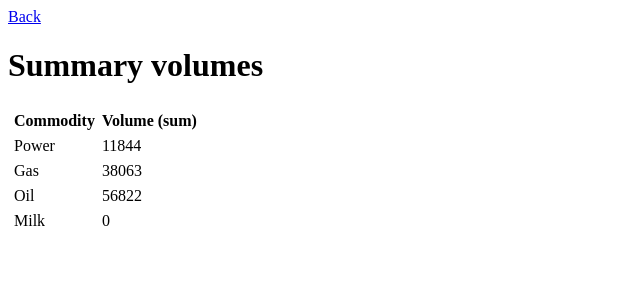
After one commit to ashiful/kyos-test, a PHP site: page /summary.php in a window 1280 px wide. The commit adds this page. Shown: the top 300 px of the page, without its empty margins (0-640 px from the left). Run offline with PHP 8.4, Linux system fonts and the light colour scheme.

Commit message:
Final commit

```diff
--- a/kyos_model.php
+++ b/kyos_model.php
@@ -88,7 +88,8 @@
             return $output;
         }
 
-        public function list_volumes($id, $granularity = 'hourly') {
+        public function list_volumes($id, $granularity) {
+            $granularity = $granularity ? $granularity : 'hourly';
             $output = array();
             $combinedData = [];
             foreach ($this->volumes as $key => $value) {
@@ -103,6 +104,7 @@
                 return $output;
             }
 
+            // We trim datetime. For daily we will trim time part and for monthly also the day part
             $dateTrimStart = $granularity == 'daily' ? 0 : 3;
 
             array_walk($output, function($value) use (&$combinedData, $dateTrimStart) {
@@ -115,6 +117,7 @@
 
             unset($output);
 
+            // To compatible with view we add profile id
             array_walk($combinedData, function($value, $key) use (&$output, $id) {
                 $output[] = [
                     'profile_id' => $id,
@@ -126,4 +129,32 @@
             return $output;
         }
 
+        /**
+         * Get summarised volume as per commodity
+         *
+         * @see $this->commodities
+         * @return array Example format ['Power' => 11844, 'Gas' => 38063 ... ]
+         */
+        public function summary_volumes()
+        {
+            $profileCommodityMap = [];
+
+            // we map profile item to commodity
+            foreach ($this->profiles as $profile) {
+                $profileCommodityMap[$profile['id']] = $profile['commodity'];
+            }
+
+            // commodities with 0 volume count
+            $commodityVolumeArray = array_fill_keys(array_values($this->commodities), 0);
+
+            // we walk through each volume entry and add them to relevant commodity group
+            array_walk($this->volumes, function($item) use ($profileCommodityMap, &$commodityVolumeArray) {
+                $commodityId = $profileCommodityMap[$item['profile_id']];
+                $commodity = $this->commodities[$commodityId];
+                $commodityVolumeArray[$commodity] = $commodityVolumeArray[$commodity] + $item['volume'];
+            });
+
+            return $commodityVolumeArray;
+        }
+
     }
--- /dev/null
+++ b/kyos_view_summary.php
@@ -0,0 +1,13 @@
+<a href="index.php">Back</a>
+<h1>Summary volumes</h1>
+
+<table cellspacing="5">
+        <th align="left">Commodity</th>
+        <th align="right">Volume (sum)</th>
+<?php foreach ($rows as $commodity => $volume) { ?>
+    <tr>
+        <td><?php echo $commodity;?></td>
+        <td><?php echo $volume;?></td>
+    </tr>
+<? } ?>
+</table>
--- /dev/null
+++ b/summary.php
@@ -0,0 +1,18 @@
+<?php
+
+    class Kyos_summary_volumes {
+
+        function __construct() {
+            include_once('kyos_model.php');
+            $this->kyos_model = new Kyos_model();
+
+            $this->index();
+        }
+
+        function index() {
+            $rows = $this->kyos_model->summary_volumes();
+            include_once('kyos_view_summary.php');
+        }
+    }
+
+    $a = new Kyos_summary_volumes();
```
Also changed, not shown: kyos_view_volumes.php (+21 -3 lines).
